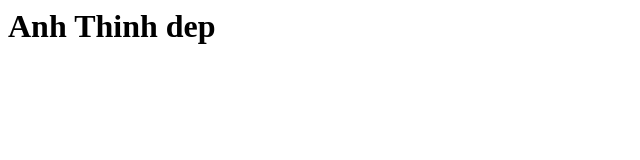
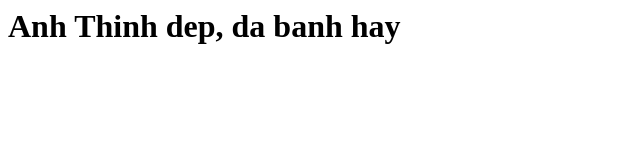
Before and after one commit to nguyenthinh123/github-index-Hello, a plain HTML site: page index.html in a window 1280 px wide. Shown: the whole page, without its empty margins (0-640 px from the left). Drawn offline with Linux system fonts and the light colour scheme.

Commit message:
Update index.html

```diff
--- a/index.html
+++ b/index.html
@@ -3,6 +3,8 @@
     <title>Document</title>
 </head>
 <body>
-    <h1>Anh Thinh dep</h1>
+    <h1>Anh Thinh dep, da banh hay</h1>
+
+
 </body>
 </html>
```
